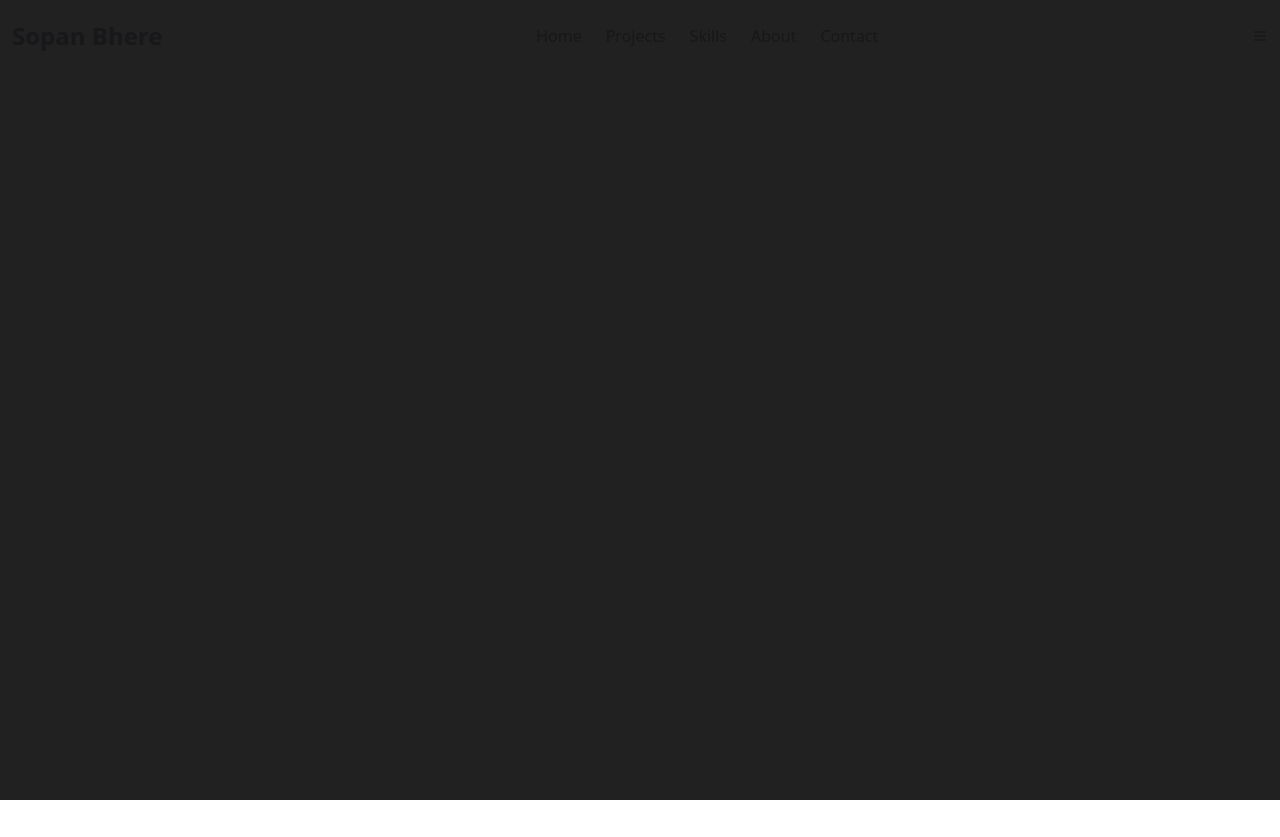
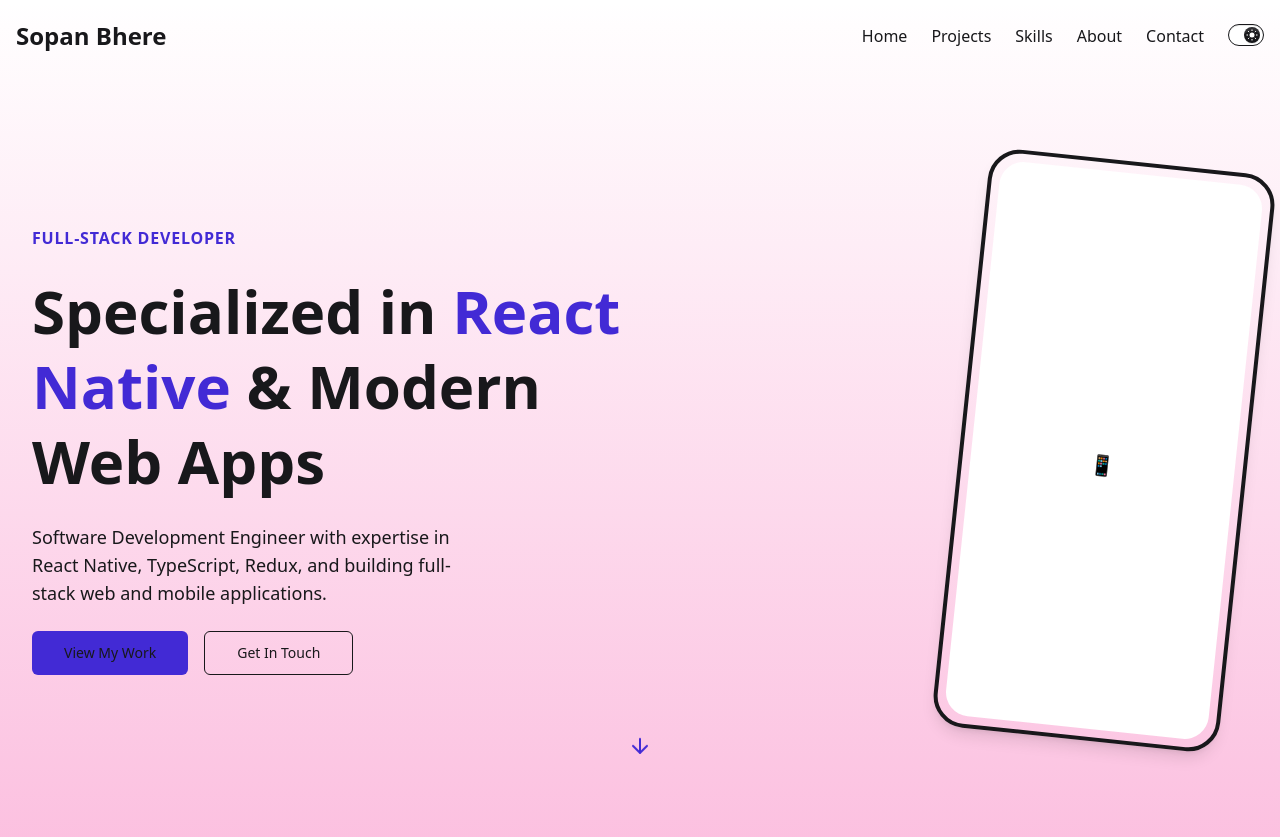
Before and after one commit to thesopan21/portfolio, a React (Vite) app: page / in a window 1280 px wide. Before the commit the page ends 800 px from the top, so only its background shows below. Built offline with nearby package versions, Linux system fonts and the light colour scheme.

Commit message:
navbar ui updated

```diff
--- a/package.json
+++ b/package.json
@@ -10,11 +10,14 @@
     "preview": "vite preview"
   },
   "dependencies": {
+    "@radix-ui/react-slot": "^1.2.0",
     "@tailwindcss/vite": "^4.1.4",
+    "class-variance-authority": "^0.7.1",
     "lucide-react": "^0.503.0",
     "react": "^19.0.0",
     "react-dom": "^19.0.0",
     "react-router-dom": "^7.5.2",
+    "tailwind-merge": "^3.2.0",
     "tailwindcss": "^4.1.4"
   },
   "devDependencies": {
--- a/src/components/Button/Button.tsx
+++ b/src/components/Button/Button.tsx
@@ -1,22 +1,49 @@
 import * as React from "react"
+import { Slot } from "@radix-ui/react-slot"
+import { cva, type VariantProps } from "class-variance-authority"
+import { cn } from "../../utils/mergeClasess"
 
+const buttonVariants = cva(
+  "inline-flex items-center justify-center gap-2 whitespace-nowrap rounded-md text-sm font-medium ring-offset-background transition-colors focus-visible:outline-none focus-visible:ring-2 focus-visible:ring-ring focus-visible:ring-offset-2 disabled:pointer-events-none disabled:opacity-50 [&_svg]:pointer-events-none [&_svg]:size-4 [&_svg]:shrink-0",
+  {
+    variants: {
+      variant: {
+        default: "bg-primary text-primary-foreground hover:bg-primary/90",
+        destructive:
+          "bg-destructive text-destructive-foreground hover:bg-destructive/90",
+        outline:
+          "border border-input bg-background hover:bg-accent hover:text-accent-foreground",
+        secondary:
+          "bg-secondary text-secondary-foreground hover:bg-secondary/80",
+        ghost: "hover:bg-accent hover:text-accent-foreground",
+        link: "text-primary underline-offset-4 hover:underline",
+      },
+      size: {
+        default: "h-10 px-4 py-2",
+        sm: "h-9 rounded-md px-3",
+        lg: "h-11 rounded-md px-8",
+        icon: "h-10 w-10",
+      },
+    },
+    defaultVariants: {
+      variant: "default",
+      size: "default",
+    },
+  }
+)
 
-interface VariantProps {}
-
-export interface ButtonProps extends React.ButtonHTMLAttributes<HTMLButtonElement>, VariantProps {
+export interface ButtonProps
+  extends React.ButtonHTMLAttributes<HTMLButtonElement>,
+  VariantProps<typeof buttonVariants> {
   asChild?: boolean
 }
 
 const Button = React.forwardRef<HTMLButtonElement, ButtonProps>(
-  ({ className,asChild = false, ...props }, ref) => {
-    const Comp = asChild ? null : "button"
-    if (!Comp) {
-      return null
-    }
-
+  ({ className, variant, size, asChild = false, ...props }, ref) => {
+    const Comp = asChild ? Slot : "button"
     return (
       <Comp
-        className='inline-flex items-center justify-center gap-2 whitespace-nowrap rounded-md text-sm font-medium ring-offset-background transition-colors focus-visible:outline-none focus-visible:ring-2 focus-visible:ring-ring focus-visible:ring-offset-2 disabled:pointer-events-none disabled:opacity-50 [&_svg]:pointer-events-none [&_svg]:size-4 [&_svg]:shrink-0'
+        className={cn(buttonVariants({ variant, size, className }))}
         ref={ref}
         {...props}
       />
@@ -25,4 +52,4 @@ const Button = React.forwardRef<HTMLButtonElement, ButtonProps>(
 )
 Button.displayName = "Button"
 
-export { Button }
+export { Button, buttonVariants }
--- /dev/null
+++ b/src/components/Hero/Hero.tsx
@@ -0,0 +1,66 @@
+
+import { ArrowDown } from 'lucide-react';
+import { Button } from '../Button/Button';
+
+const Hero = () => {
+  return (
+    <section
+      id="home"
+      className="min-h-screen flex items-center pt-16 bg-gradient-to-b px-4 from-background to-secondary/30"
+    >
+      <div className="section-container">
+        <div className="grid grid-cols-1 md:grid-cols-2 gap-8 items-center">
+          <div className="space-y-6 animate-fade-in">
+            <h2 className="inline-block text-primary font-semibold tracking-wider">
+              FULL-STACK DEVELOPER
+            </h2>
+
+            <h1 className="text-4xl md:text-5xl lg:text-6xl font-bold leading-tight">
+              Specialized in <span className="text-primary">React Native</span> & Modern Web Apps
+            </h1>
+
+            <p className="text-lg text-foreground/70 max-w-md">
+              Software Development Engineer with expertise in React Native, TypeScript, Redux,
+              and building full-stack web and mobile applications.
+            </p>
+
+            <div className="flex flex-wrap gap-4">
+              <Button asChild size="lg">
+                <a href="#projects">View My Work</a>
+              </Button>
+
+              <Button variant="outline" size="lg" asChild>
+                <a href="#contact">Get In Touch</a>
+              </Button>
+            </div>
+          </div>
+
+          <div className="relative flex justify-center md:justify-end animate-fade-in">
+            <div className="device-frame w-64 md:w-72 rotate-6 transform hover:rotate-0 transition-all duration-500">
+              <div className="device-screen bg-gradient-to-br from-tech-purple/90 to-tech-dark flex items-center justify-center">
+                <div className="text-white text-center p-6">
+                  <div className="text-xs opacity-80 mb-2">Currently working on</div>
+                  <div className="text-sm font-medium mb-4">Chat Application</div>
+                  <div className="w-16 h-16 rounded-full bg-white/20 mx-auto flex items-center justify-center">
+                    <span className="text-xl">📱</span>
+                  </div>
+                  <div className="mt-4 text-xs opacity-60">React Native • TypeScript • Redux</div>
+                </div>
+              </div>
+            </div>
+
+            <div className="absolute -bottom-10 left-4 w-56 h-24 rounded-lg bg-tech-purple/10 blur-3xl"></div>
+          </div>
+        </div>
+
+        <div className="absolute bottom-10 left-1/2 -translate-x-1/2 animate-bounce">
+          <a href="#projects" className="text-primary hover:text-primary/80 transition-colors">
+            <ArrowDown className="h-6 w-6" />
+          </a>
+        </div>
+      </div>
+    </section>
+  );
+};
+
+export default Hero;
--- a/src/components/NavBar/NavBar.tsx
+++ b/src/components/NavBar/NavBar.tsx
@@ -1,6 +1,10 @@
-import { useEffect, useState } from 'react'
+
+import { useState, useEffect } from 'react';
+import { Menu, X } from 'lucide-react';
 import { Button } from '../Button/Button';
-import { Menu, X } from 'lucide-react';
+import { cn } from '../../utils/mergeClasess';
+import ThemeToggle from '../ThemeToggle/ThemeToggle';
+
 
 const NavBar = () => {
   const [isScrolled, setIsScrolled] = useState(false);
@@ -25,10 +29,10 @@ const NavBar = () => {
 
   return (
     <header
-      className={`
-        fixed w-full z-50 transition-all duration-300 px-3
-        ${isScrolled ? 'bg-background/90 backdrop-blur-sm shadow-md py-3' : 'bg-transparent py-5'}
-      `}
+      className={cn(
+        'fixed w-full z-50 transition-all duration-300 px-4',
+        isScrolled ? 'bg-background/90 backdrop-blur-sm shadow-md py-3' : 'bg-transparent py-5'
+      )}
     >
       <div className="container flex items-center justify-between">
         <a href="#home" className="text-2xl font-bold">
@@ -39,25 +43,46 @@ const NavBar = () => {
         <nav className="hidden md:flex gap-6">
           {navLinks.map((link) => (
             <a
-              key={link.name}
-              href={link.href}
-              className="font-medium text-foreground/80 hover:text-primary transition-colors"
+            key={link.name}
+            href={link.href}
+            className="font-medium text-foreground/80 hover:text-primary transition-colors"
             >
               {link.name}
             </a>
           ))}
+          <ThemeToggle/>
         </nav>
 
         {/* Mobile Menu Button */}
         <Button
+          variant="ghost"
+          size="icon"
           className="md:hidden"
           onClick={() => setMobileMenuOpen(!mobileMenuOpen)}
         >
           {mobileMenuOpen ? <X /> : <Menu />}
         </Button>
+
+        {/* Mobile Menu */}
+        {mobileMenuOpen && (
+          <div className="fixed inset-0 top-16 bg-[#212121] z-40 md:hidden">
+            <nav className="flex flex-col items-center pt-10 gap-6">
+              {navLinks.map((link) => (
+                <a
+                  key={link.name}
+                  href={link.href}
+                  className="font-medium text-xl text-foreground/80 hover:text-primary transition-colors"
+                  onClick={() => setMobileMenuOpen(false)}
+                >
+                  {link.name}
+                </a>
+              ))}
+            </nav>
+          </div>
+        )}
       </div>
     </header>
-  )
-}
+  );
+};
 
-export default NavBar
+export default NavBar;
--- a/src/components/ThemeToggle/ThemeToggle.tsx
+++ b/src/components/ThemeToggle/ThemeToggle.tsx
@@ -5,15 +5,29 @@ const ThemeToggle = () => {
   const { isDark, toggleTheme } = useTheme()
 
   return (
-    <label className="toggle text-base-content">
+    <label className="toggle text-base-content w-9 h-5.5">
       <input type="checkbox"
         checked={!isDark}
         onChange={toggleTheme}
       />
-      <svg xmlns="http://www.w3.org/2000/svg" fill="none" viewBox="0 0 24 24" stroke="currentColor" stroke-width="2">
+      <svg
+        xmlns="http://www.w3.org/2000/svg"
+        fill="none"
+        viewBox="0 0 24 24"
+        stroke="currentColor"
+        stroke-width="2"
+        width="16"
+        height="16"
+      >
         <path d="M21 12.79A9 9 0 1111.21 3 7 7 0 0021 12.79z" />
       </svg>
-      <svg xmlns="http://www.w3.org/2000/svg" fill="currentColor" viewBox="0 0 24 24">
+      <svg
+        xmlns="http://www.w3.org/2000/svg"
+        fill="currentColor"
+        viewBox="0 0 24 24"
+        width="16"
+        height="16"
+        >
         <circle cx="12" cy="12" r="5" />
         <g stroke="currentColor" stroke-width="2">
           <line x1="12" y1="1" x2="12" y2="4" />
--- a/src/index.css
+++ b/src/index.css
@@ -6,6 +6,18 @@
 }
 
 
-.bg-background{
-  background-color: #212121;
+@layer base {
+
+  /* Custom utility classes */
+  .section-container {
+    @apply container px-4 py-16 md:py-24;
+  }
+
+  .device-frame {
+    @apply relative rounded-[2rem] p-2 shadow-lg border-4 overflow-hidden;
+  }
+
+  .device-screen {
+    @apply rounded-[1.5rem] overflow-hidden bg-white aspect-[9/19];
+  }
 }
--- a/src/pages/Index.tsx
+++ b/src/pages/Index.tsx
@@ -1,5 +1,6 @@
 import { useEffect, useState } from 'react'
 import NavBar from '../components/NavBar/NavBar';
+import Hero from '../components/Hero/Hero';
 
 const Index = () => {
   const [isLoading, setIsLoading] = useState(true);
@@ -17,7 +18,7 @@ const Index = () => {
 
   if (isLoading) {
     return (
-      <div className="min-h-screen flex items-center justify-center bg-background">
+      <div className="min-h-screen flex items-center justify-center">
         <div className="text-center">
           <div className="w-10 h-10 rounded-full border-4 border-amber-300 border-t-transparent animate-spin mx-auto mb-4"></div>
           <h2 className="text-xl font-semibold">Loading Portfolio...</h2>
@@ -27,8 +28,9 @@ const Index = () => {
   }
 
   return (
-    <div className="min-h-screen bg-background">
+    <div className="min-h-screen">
       <NavBar />
+      <Hero />
     </div>
   )
 }
--- /dev/null
+++ b/src/utils/mergeClasess.ts
@@ -0,0 +1,6 @@
+import { clsx, type ClassValue } from "clsx"
+import { twMerge } from "tailwind-merge"
+
+export function cn(...inputs: ClassValue[]) {
+  return twMerge(clsx(inputs))
+}
```
Also changed, not shown: 1 other file (tests, documents, lock files or other folders).
